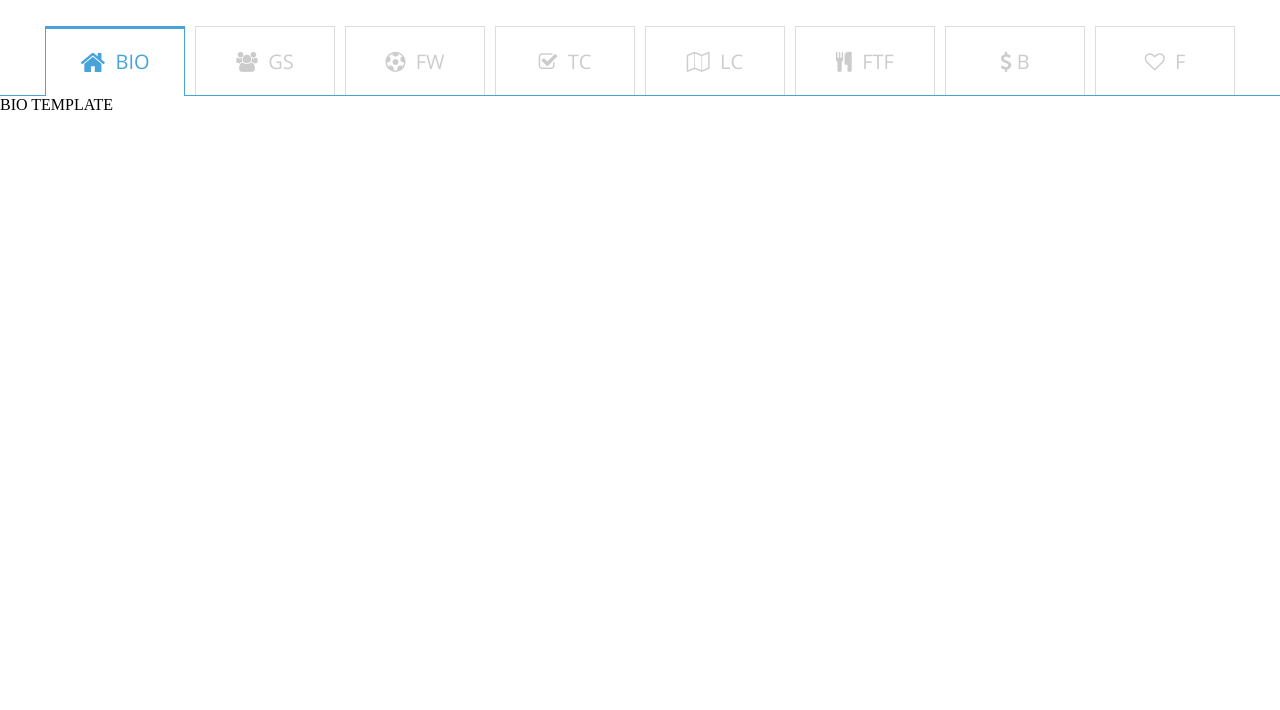
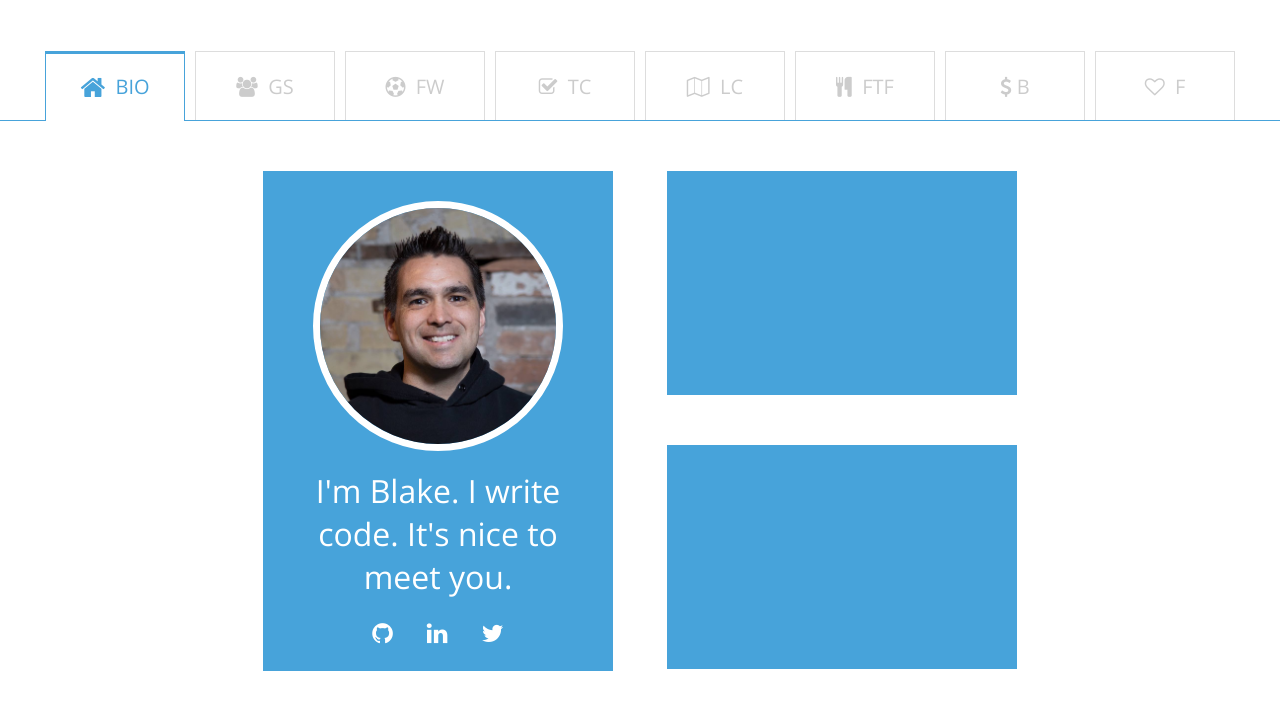
Before and after one commit to blakehagen/portfolio, a website: page public/index.html in a window 1280 px wide. Drawn offline with nearby package versions, Linux system fonts and the light colour scheme; some packages are replaced by stand-ins of ours.

Commit message:
template for bio

```diff
--- a/public/directives/bio/bioTmpl.html
+++ b/public/directives/bio/bioTmpl.html
@@ -1 +1,24 @@
-BIO TEMPLATE
+<div class="bio-wrapper">
+    <div class="rectangle">
+        <div class="bio-img-container">
+            <img src="/styles/assets/bhagen.jpg" alt="">
+        </div>
+        <div class="text-box">
+            <h4>I'm Blake. I write code. It's nice to meet you.</h4>
+        </div>
+        <div class="social-icons">
+            <h5><i class="fa fa-github"></i><i class="fa fa-linkedin"></i><i class="fa fa-twitter"></i></h5>
+        </div>
+    </div>
+    <div class="rectangle no-fill">
+        <div class="sml-rectangle">
+
+        </div>
+        <div class="sml-rectangle">
+
+        </div>
+
+    </div>
+
+
+</div>
--- a/public/styles/styles.css
+++ b/public/styles/styles.css
@@ -18,7 +18,7 @@ h1,h2,h3,h4,h5,h6 {
 
 .home-header-container {
     width: 100%;
-    height: 25px;
+    height: 50px;
     /*border: 1px solid blue;*/
 }
 
@@ -77,6 +77,80 @@ h1,h2,h3,h4,h5,h6 {
     position: relative;
     z-index: 999;
 }
+
+/* BIO VIEW */
+
+.bio-wrapper {
+    /*border: 1px solid red;*/
+    width: 100%;
+    text-align: center;
+}
+
+.rectangle {
+    margin: 50px 25px 0 25px;
+    display: inline-block;
+    width: 350px;
+    height: 500px;
+    background: #47A3DA;
+    text-align: center;
+    vertical-align: top;
+}
+
+.bio-img-container {
+    border: 7px solid white;
+    border-radius: 50%;
+    height: 250px;
+    width: 250px;
+    margin: 30px auto 0;
+}
+
+    .bio-img-container img {
+        width: 100%;
+        border-radius: 50%;
+    }
+
+.text-box {
+    margin: 18px auto;
+    /*border: 1px solid #FFF;*/
+    width: 250px;
+    text-align: center;
+}
+
+    .text-box h4 {
+        font-size: 32px;
+        color: #FFF;
+        font-weight: 300;
+    }
+
+.social-icons {
+    width: 100%;
+    text-align: center;
+}
+
+    .social-icons h5 {
+        font-size: 24px;
+        color: #FFF;
+    }
+
+    .social-icons .fa {
+        margin: 0 17px 0 17px;
+    }
+
+.no-fill {
+    background: none;
+}
+
+.sml-rectangle {
+    width: 100%;
+    height: 224px;
+    background: #47A3DA;
+    margin: 0 0 50px 0;
+}
+
+
+
+
+
 
 
 
@@ -188,7 +262,6 @@ h1,h2,h3,h4,h5,h6 {
     }
 
     .not-active-text {
-
         line-height: 55px;
     }
 }
```
Also changed, not shown: public/styles/assets/bhagen.jpg (added).
